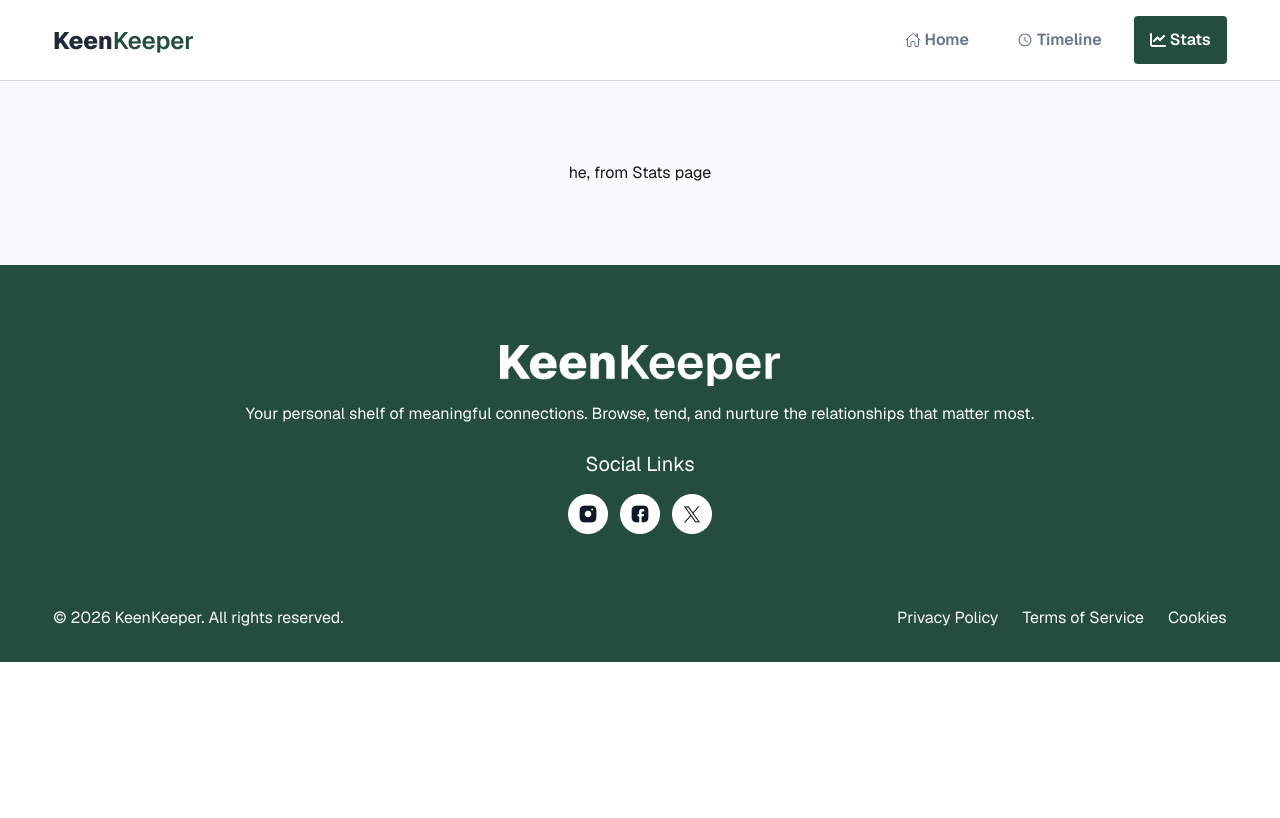
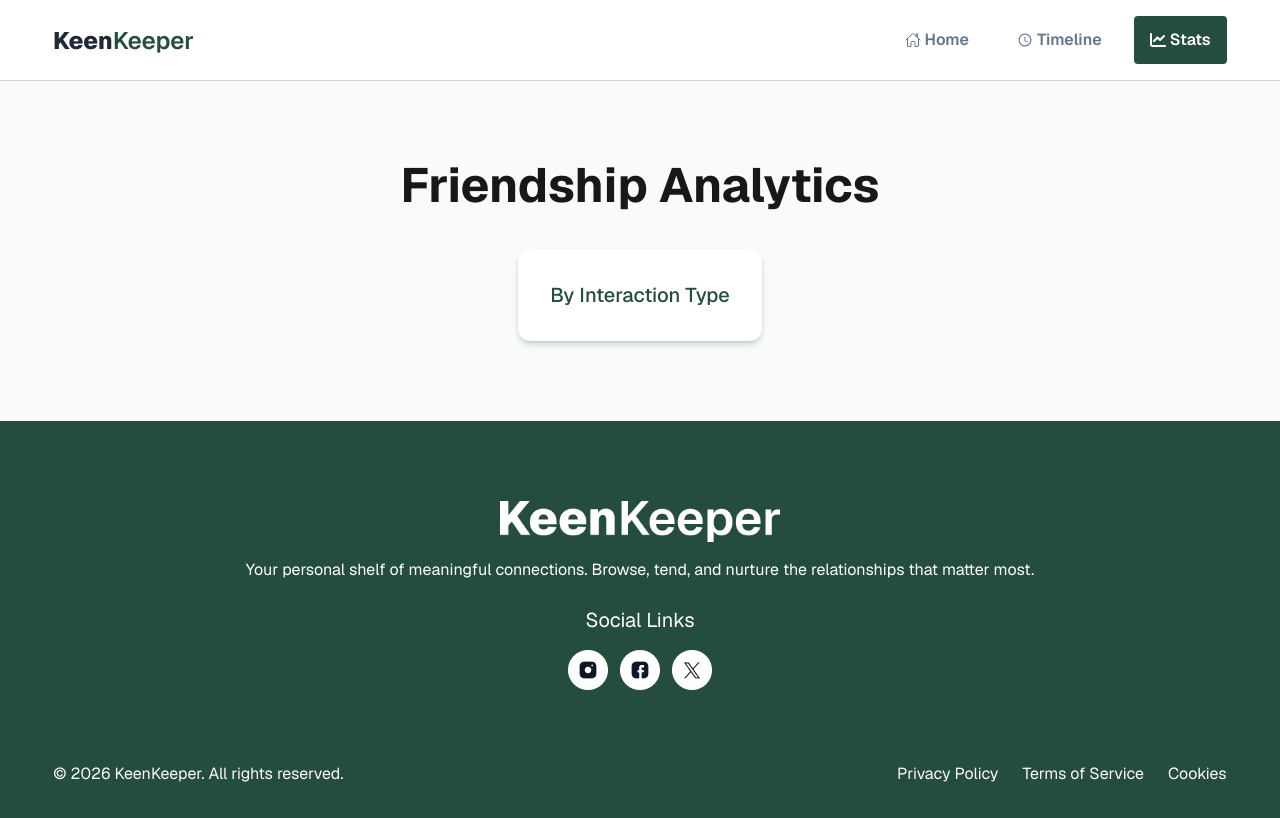
Before and after one commit to ratul-sardar/Programming-Hero-B13-A07, a React (Vite) app: page /stats in a window 1280 px wide. Built offline with nearby package versions, Linux system fonts and the light colour scheme.

Commit message:
added the pie chart for the status page but it wont work for some reason, need to debug.

```diff
--- a/src/components/ui/StatusCard/StatusCard.jsx
+++ b/src/components/ui/StatusCard/StatusCard.jsx
@@ -1,8 +1,11 @@
+import StatusPieChart from "../StatusPieChart/StatusPieChart";
+
 export default function StatusCard({ title, body }) {
   return (
     <div className="w-full bg-white text-brand text-center border border-base-200 shadow-brand/20 shadow-md space-y-3 p-8 rounded-xl">
       <h4 className="text-[2rem] font-semibold">{title} Card Heading</h4>
       <p className="text-[1.125rem] font-normal ">{body} Total Friends</p>
+      <StatusPieChart></StatusPieChart>
     </div>
   );
 }
--- /dev/null
+++ b/src/components/ui/StatusPieChart/StatusPieChart.jsx
@@ -0,0 +1,39 @@
+import { Pie, PieChart } from "recharts";
+import { RechartsDevtools } from "@recharts/devtools";
+
+// #region Sample data
+const data = [
+  { name: "Group A", value: 400, fill: "#0088FE" },
+  { name: "Group B", value: 300, fill: "#00C49F" },
+  { name: "Group C", value: 300, fill: "#FFBB28" },
+  { name: "Group D", value: 200, fill: "#FF8042" },
+];
+
+// #endregion
+export default function StatusPieChart({ isAnimationActive = true }) {
+  return (
+    <PieChart
+      style={{
+        width: "100%",
+        maxWidth: "500px",
+        maxHeight: "80vh",
+        aspectRatio: 1,
+      }}
+      responsive
+    >
+      <Pie
+        data={data}
+        innerRadius="80%"
+        outerRadius="100%"
+        // Corner radius is the rounded edge of each pie slice
+        cornerRadius="50%"
+        fill="#8884d8"
+        // padding angle is the gap between each pie slice
+        paddingAngle={5}
+        dataKey="value"
+        isAnimationActive={isAnimationActive}
+      />
+      <RechartsDevtools />
+    </PieChart>
+  );
+}
--- a/src/index.css
+++ b/src/index.css
@@ -10,6 +10,10 @@
 @layer base {
     body {
         @apply bg-base-background;
+    }
+
+    h1 {
+        @apply text-4xl md:text-5xl font-bold;
     }
 }
 
--- a/src/pages/Home.jsx
+++ b/src/pages/Home.jsx
@@ -11,9 +11,7 @@ export default function Home() {
       <div className="cssContainer">
         {/* Top Panel*/}
         <header className="text-center text-brand ">
-          <h1 className="mb-4 text-4xl md:text-5xl font-bold">
-            Friends to keep close in your life
-          </h1>
+          <h1 className="mb-4 ">Friends to keep close in your life</h1>
           <p className="mb-8 mx-auto max-w-130 ">
             Your personal shelf of meaningful connections. Browse, tend, and
             nurture the relationships that matter most.
--- a/src/pages/Stats.jsx
+++ b/src/pages/Stats.jsx
@@ -1,8 +1,14 @@
 export default function Stats() {
   return (
     <section className="">
-      <div className="cssContainer">
-        <h1 className="">he, from Stats page</h1>
+      <div className="cssContainer max-w-277.5 ">
+        <h1 className="">Friendship Analytics</h1>
+
+        <div className="p-8 rounded-xl bg-white shadow-brand/20 shadow-md flex flex-col item-center justify-center gap-6">
+          <p className="text-xl text-brand font-medium text-left">
+            By Interaction Type
+          </p>
+        </div>
       </div>
     </section>
   );
```
